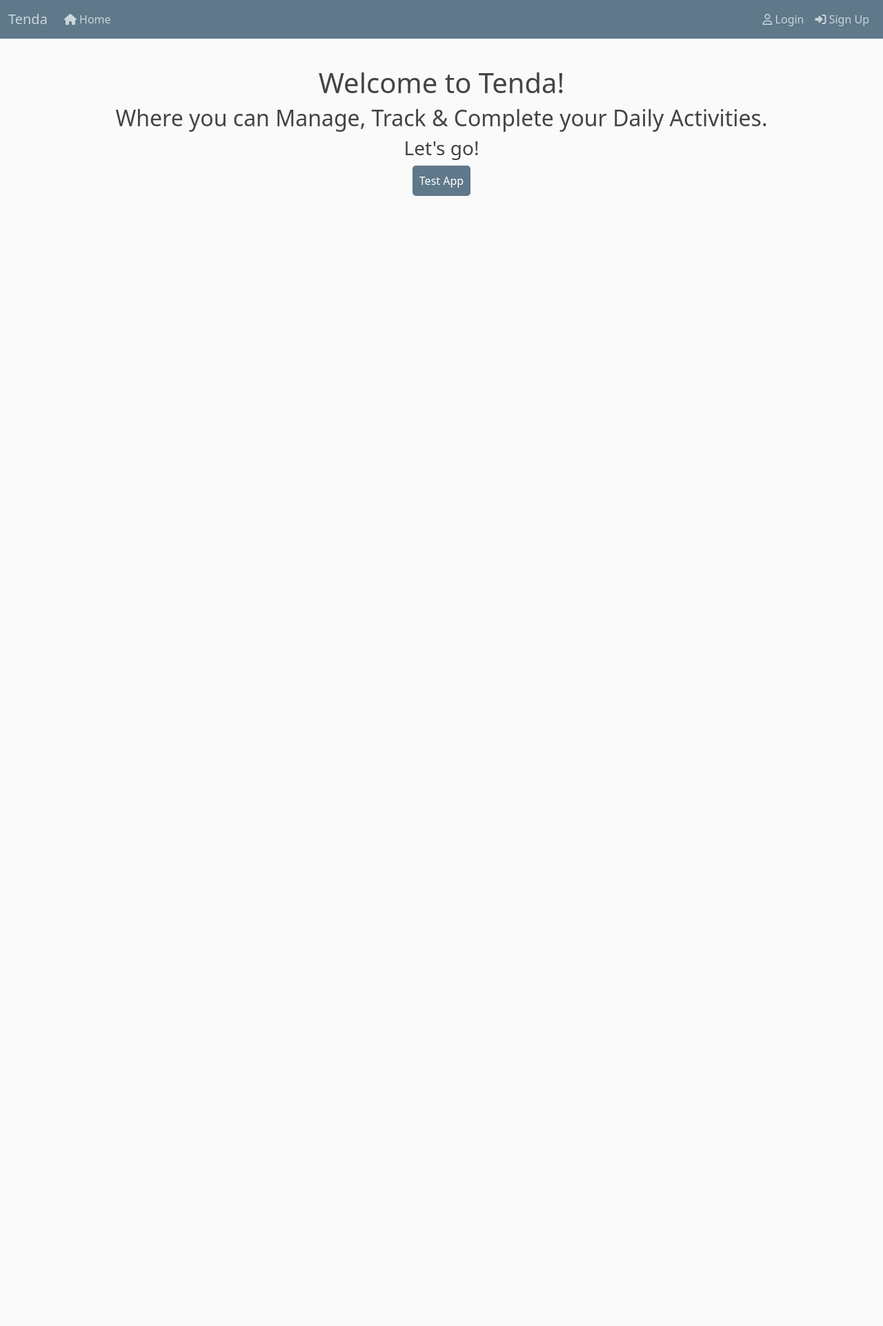
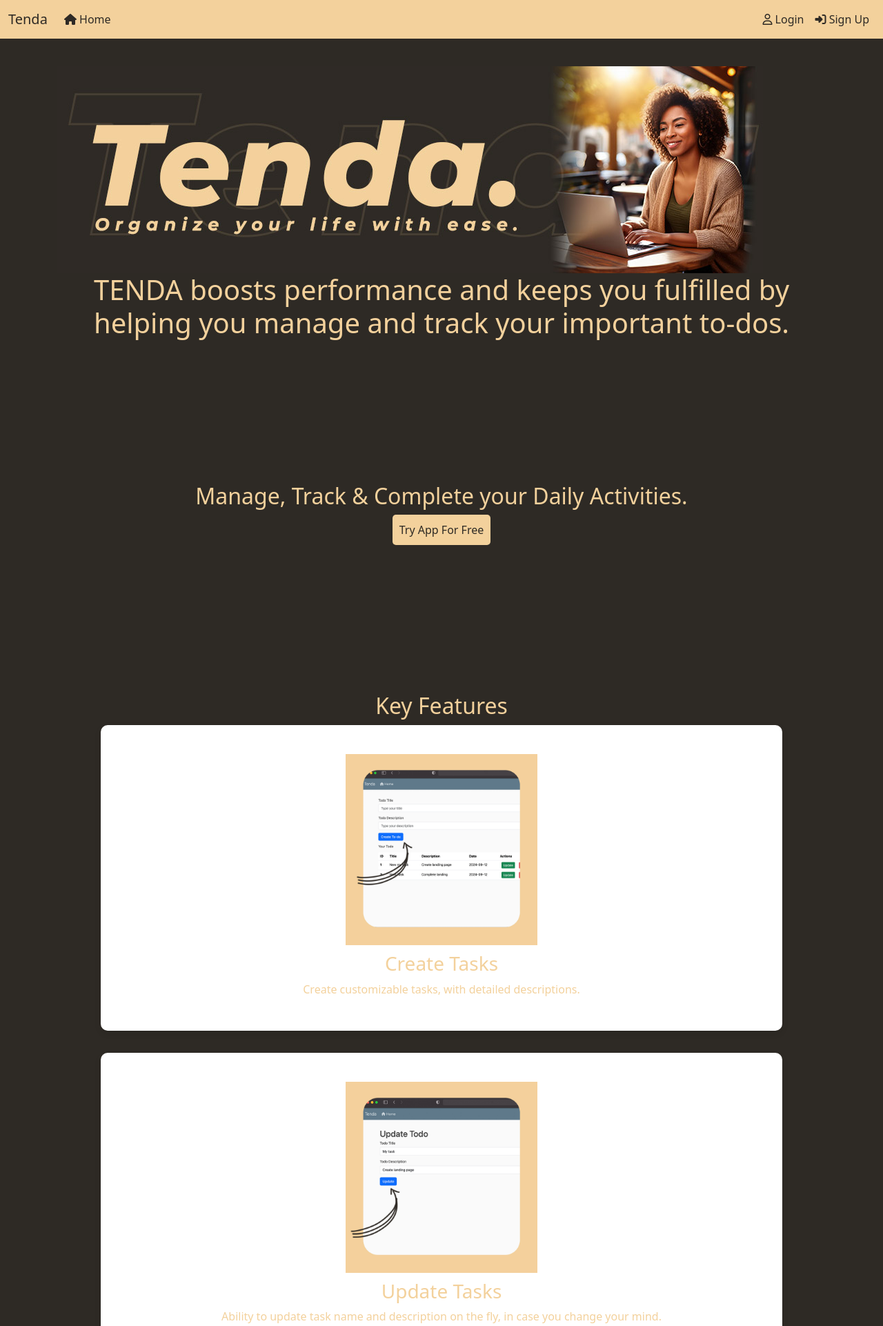
Before and after one commit to EmmanuelDanso1/Tenda-App, a Flask app: page / in a window 1280 px wide. Shown: the top 1922 px of the page at 69% size. Before the commit the page ends 284 px from the top, so only its background shows below. Run offline with Flask 3, Linux system fonts and the light colour scheme; some libraries are stand-ins or nearby versions.

Commit message:
Landing Page Created and colour scheme modified

```diff
--- a/tenda/static/main.css
+++ b/tenda/static/main.css
@@ -1,41 +1,42 @@
 body {
-  background: #fafafa;
-  color: #333333;
+  background: #2E2A25;
+  color: #F3D19C;
   margin: 20px;
   margin-top: 6rem;
   }
 
 h1, h2, h3, h4, h5, h6 {
-  color: #444444;
+  color: #F3D19C;
 }
 
 .navbar-brand{
   text-decoration: none;
-  color:#cbd5db;
+  color:#2E2A25;
 }
 .navbar-brand:hover{
-  color: #ffffff;
+  color: #481d02;
 }
 .bg-steel {
-  background-color: #5f788a;
+  background-color: #F3D19C;
 }
 .navbar-text:hover  {
-  color: #ffffff;
+  color: #461b01;
   cursor: pointer;
 }
 .site-header .navbar-nav .nav-link {
-  color: #cbd5db;
+  color: #2E2A25;
 }
 
 .site-header .navbar-nav  .nav-link:hover {
-  color: #ffffff;
+  color: #461b01;
 }
 
 .site-header .navbar-nav .navbar-text .nav-link.active {
   font-weight: 500;
 }
 .content-section {
-  background: #ffffff;
+  background: #F3D19C;
+  color: #2E2A25;
   padding: 10px 20px;
   border: 1px solid #dddddd;
   border-radius: 3px;
@@ -47,8 +48,8 @@ h1, h2, h3, h4, h5, h6 {
   justify-content: center;
 }
 .button-style {
-  color: white;
-  background-color: #5f788a;
+  color: #2E2A25;
+  background-color: #F3D19C;
   padding: 10px 10px;
   border: none;
   border-radius: 5px;
@@ -57,5 +58,34 @@ h1, h2, h3, h4, h5, h6 {
   text-decoration: none;
   cursor: pointer;
 }
+#features {
+  padding: 4rem;
+  text-align: center;
+}
+.feature-container {
+  display: flex;
+  justify-content: space-around;
+  flex-wrap: wrap;
+  gap: 2rem;
+}
+.feature-container img{
+  width: 30%;
+  height: auto;
+  margin: 10px;
+}
+.feature {
+  background-color: #fff;
+  padding: 2rem;
+  border-radius: 10px;
+  box-shadow: 0 4px 10px rgba(0, 0, 0, 0.1);
+}
+.links {
+  display: block;
+  color: #ffffff;
+  text-align: center;
+  text-decoration: none;
+}
+
+
 
 /*  */
--- a/tenda/templates/home.html
+++ b/tenda/templates/home.html
@@ -1,12 +1,70 @@
 {% extends "index.html" %}
 
 {% block content %}
-    <h1 class="text-center">Welcome to Tenda!</h1>
-    <h2 class="text-center">Where you can Manage, Track & Complete your Daily Activities.</h2>
-    <h3 class="text-center">Let's go!</h3>
 
+    <section id="landing">
+      <img src="{{ url_for('static', filename='images/Tenda-site-header-with-tag.jpg') }}" alt="Tenda site cover" class="cover-image">
+      <h1 class="text-center">TENDA boosts performance and keeps you fulfilled by helping you manage and track your important to-dos.</h1>
+    </section>
+
+    <div style="height: 200px;"></div>
+
+    <h2 class="text-center">Manage, Track & Complete your Daily Activities.</h2>
     <div class="button-container">
-    <a class="button-style" href="">Test App</a>
+      <a class="button-style" href="">Try App For Free</a>
     </div>
 
+    <div style="height: 150px;"></div>
+
+    <section id="features">
+      <h2>Key Features</h2>
+        <div class="feature-container">
+          <div class="feature">
+            <img src="{{ url_for('static', filename='images/Create-todo-feature.jpg') }}" alt="Feature 1 Image">
+            <h3>Create Tasks</h3>
+            <p>Create customizable tasks, with detailed descriptions.</p>
+          </div>
+          <div class="feature">
+            <img src="{{ url_for('static', filename='images/update-todo-feature.jpg') }}" alt="Feature 2 Image">
+            <h3>Update Tasks</h3>
+            <p>Ability to update task name and description on the fly, in case you change your mind.</p>
+          </div>
+          <div class="feature">
+            <img src="{{ url_for('static', filename='images/todo-completed-feature.jpg') }}" alt="Feature 3 Image">
+            <h3>Mark Completed</h3>
+            <p>You can mark finished tasks as completed, so you can focus on what's left.</p>
+          </div>
+        </div>
+    </section>
+
+    <div style="height: 150px;"></div>
+
+    <section class="about">
+      <h2 class="text-center">About</h2>
+      <p class="text-center">Tenda was borne out of a desire to create a tool that could help keep track of daily tasks, and also boost productivity. Tenda is from the Swahili word Kutenda which means to do.
+
+        Africans are known for their dedication and work ethic and Tenda was designed with those qualities in mind, it is a tool designed to help you keep track of your daily tasks.</p>
+    </section>
+
+    <section class="team">
+        <h2 class="text-center">Team</h2>
+        <p class="text-center">
+            Emmanuel Danso<br>
+            <a class="links" href="https://github.com/EmmanuelDanso1">GitHub: EmmanuelDanso1</a><br>
+            <br>
+
+            Godman Oluwaseun<br>
+            <a class="links" href="https://github.com/GodmanOluwaseun">GitHub: GodmanOluwaseun</a>
+            <a class="links" href="www.linkedin.com/in/oluwaseuntopeajayi">Linkedin</a>
+            <br>
+
+            Buyeke Obare<br>
+            <a class="links" href="https://github.com/buyekeobare">GitHub: buyekeobare</a><br>
+        </p>
+      </section>
+
+      <section class="repo">
+        <h2 class="text-center">Github Repo</h2>
+        <a class="links" href="https://github.com/EmmanuelDanso1/Tenda-App">Click to Github repo</a>
+      </section>
 {% endblock %}
--- a/tenda/templates/todo.html
+++ b/tenda/templates/todo.html
@@ -11,7 +11,7 @@
             <input type="text" class="form-control" name="description" id="description" placeholder="Type your description">
         </div>
         <div>
-            <button type="submit" class="btn btn-primary">Submit</button>
+            <button type="submit" class="btn btn-primary">Create To-do</button>
         </div>
     </form>
 </div>
```
Also changed, not shown: instance/tenda.db, tenda/static/images/Create-todo-feature.jpg (added), tenda/static/images/Tenda-site-header-with-tag.jpg (added), tenda/static/images/Tenda-site-header.jpg (added), tenda/static/images/todo-completed-feature.jpg (added), tenda/static/images/update-todo-feature.jpg (added), 2 other files.
